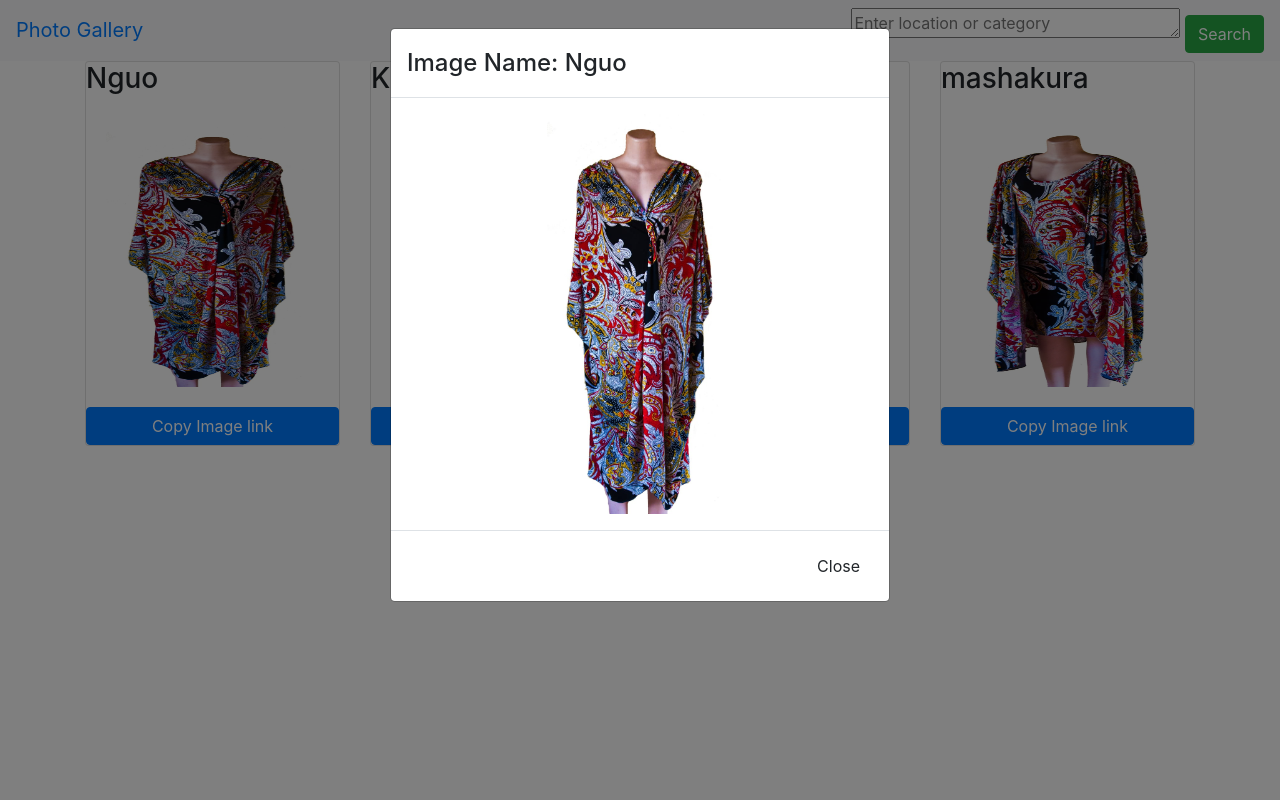
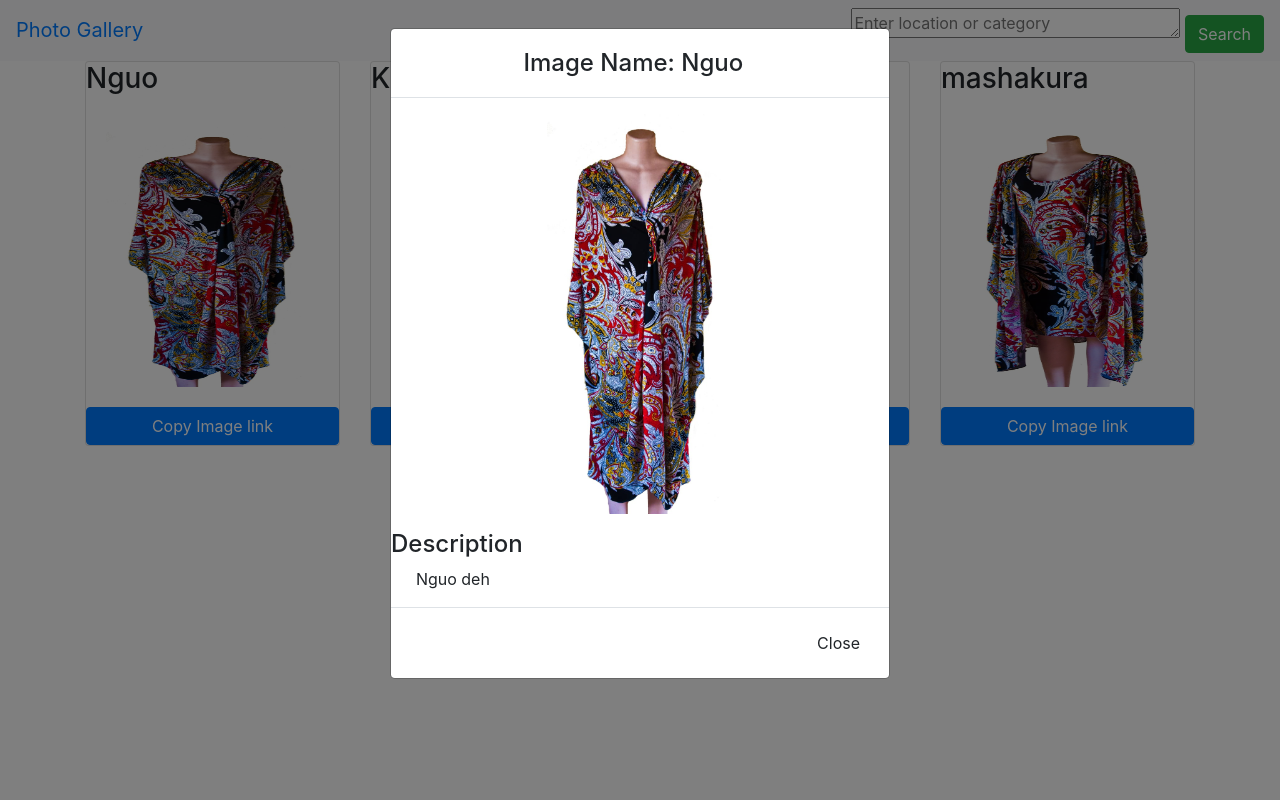
Before and after one commit to MugachaGichamba/photo_gallery, a Django app: page / in a window 1280 px wide, after a click that opens the changed part. Run offline with Django 3.2, Linux system fonts and the light colour scheme; data comes from the database, SQL or seed files in the repository; some libraries are stand-ins or nearby versions.

Commit message:
added description to modal dialog

```diff
--- a/templates/photos/home.html
+++ b/templates/photos/home.html
@@ -25,10 +25,14 @@
                     <!-- Modal content-->
                     <div class="modal-content">
                         <div class="modal-header">
-                            <h4 class="modal-title" style="text-align: center">Image Name: {{ image.image_name }}</h4>
+                            <h4 class="modal-title" style="margin-left: 25%">Image Name: {{ image.image_name }}</h4>
                         </div>
                         <div class="modal-body">
                             <img style="height:400px;margin-left: 30%" src="{{ image.image.url }}" alt="image">
+                        </div>
+                        <div>
+                            <h4>Description</h4>
+                            <p style="margin-left: 5%">{{ image.image_description }}</p>
                         </div>
                         <div class="modal-footer">
                             <button type="button" class="btn btn-default" data-dismiss="modal">Close</button>
```
